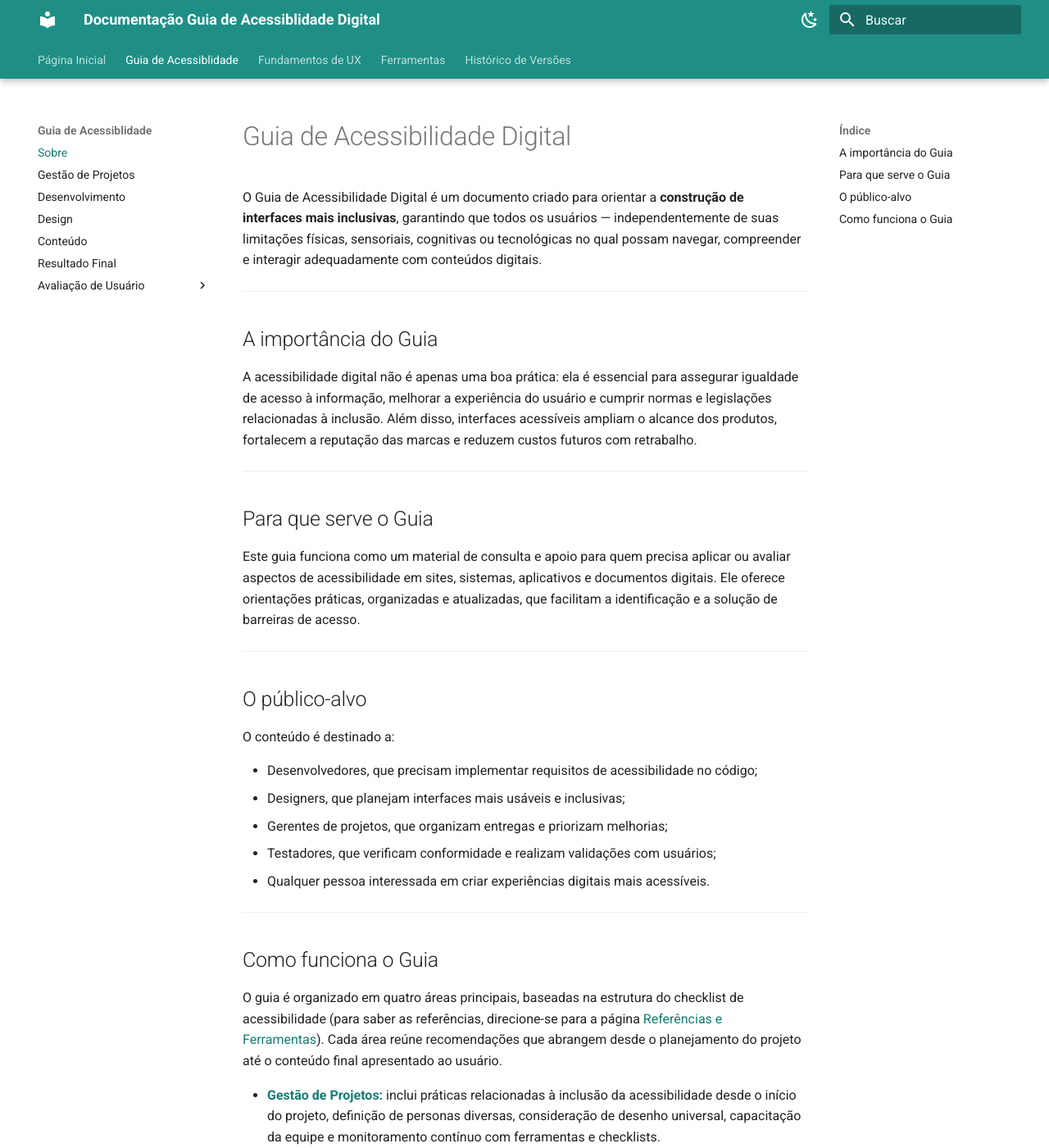
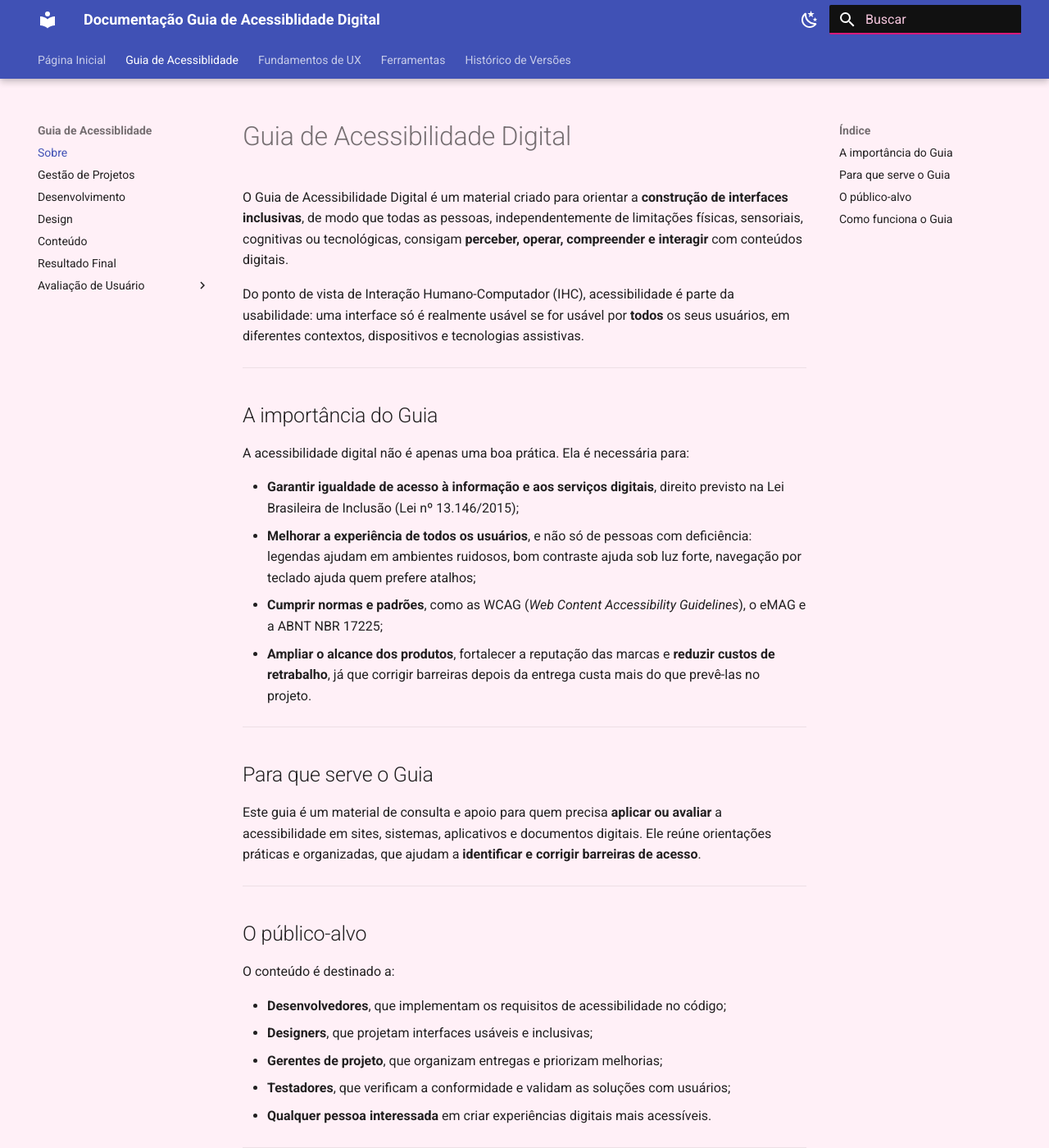
Before and after one commit to UnB-IHC/IHC_2026.2_Grupo01, an MkDocs documentation site: the page built from docs/guia_acessibilidade/sobre.md, in a window 1280 px wide and 1400 px high. Shown: the whole window at 82% size. Built offline with MkDocs 1.6.1 and Material for MkDocs 9.7.7, drawn with Linux system fonts in a browser that asks for light colours; some of the changed text lies outside the part shown.

Commit message:
docs: Alteração em estilização e em conteúdo do Guia de Acessibilidade

```diff
--- a/docs/css/custom.css
+++ b/docs/css/custom.css
@@ -129,37 +129,36 @@
 .vaaa-reset {
   cursor: pointer;
 }
+/* ===== Fundos: estilo dos slides (rosa e preto) ===== */
 [data-md-color-scheme="default"] {
-  --md-primary-fg-color: #1f8f86;
-  --md-primary-fg-color--light: #3fb0a6;
-  --md-primary-fg-color--dark: #156b64;
-  --md-primary-bg-color: #ffffff;
-  --md-primary-bg-color--light: #eafaf8;
-  --md-accent-fg-color: #00796b;
-  --md-accent-fg-color--transparent: rgba(31, 143, 134, 0.1);
-  --md-typeset-a-color: #137c73;
+  --md-default-bg-color: #fff0f7;
+  --md-default-bg-color--light: rgba(255, 240, 247, 0.7);
+  --md-default-bg-color--lighter: rgba(255, 240, 247, 0.3);
+  --md-code-bg-color: #fce4ef;
 }
 [data-md-color-scheme="slate"] {
-  --md-hue: 190;
-  --md-primary-fg-color: #1f8f86;
-  --md-primary-fg-color--light: #3fb0a6;
-  --md-primary-fg-color--dark: #156b64;
-  --md-primary-bg-color: #ffffff;
-  --md-accent-fg-color: #45c9bf;
-  --md-accent-fg-color--transparent: rgba(69, 201, 191, 0.12);
-  --md-typeset-a-color: #45c9bf;
+  --md-default-bg-color: #0d0d0d;
+  --md-default-bg-color--light: rgba(13, 13, 13, 0.54);
+  --md-default-bg-color--lighter: rgba(13, 13, 13, 0.26);
+  --md-code-bg-color: #1a1a1a;
 }
-.logo-home {
-  border-radius: 50%;
-  border: 5px solid var(--md-primary-fg-color);
-  padding: 6px;
-  background: var(--md-default-bg-color);
-  box-shadow: 0 6px 22px rgba(31, 143, 134, 0.45);
-  transition: transform 0.3s ease, box-shadow 0.3s ease;
+
+/* ===== Barra de pesquisa ===== */
+.md-search__form,
+[data-md-toggle="search"]:checked ~ .md-header .md-search__form {
+  background-color: #111111;
+  border-bottom: 2px solid #d81b7a;
 }
-.logo-home:hover {
-  transform: scale(1.03);
-  box-shadow: 0 10px 30px rgba(31, 143, 134, 0.6);
+.md-search__form:hover {
+  background-color: #1f1f1f;
+}
+.md-search__input,
+.md-search__input + .md-search__icon,
+.md-search__options > .md-icon {
+  color: #ffffff;
+}
+.md-search__input::placeholder {
+  color: #f5c6dd;
 }
 .equipe {
   display: flex;
--- a/docs/guia_acessibilidade/sobre.md
+++ b/docs/guia_acessibilidade/sobre.md
@@ -1,34 +1,45 @@
 # Guia de Acessibilidade Digital
-O Guia de Acessibilidade Digital é um documento criado para orientar a **construção de interfaces mais inclusivas**, garantindo que todos os usuários — independentemente de suas limitações físicas, sensoriais, cognitivas ou tecnológicas no qual possam navegar, compreender e interagir adequadamente com conteúdos digitais.
+
+O Guia de Acessibilidade Digital é um material criado para orientar a **construção de interfaces inclusivas**, de modo que todas as pessoas, independentemente de limitações físicas, sensoriais, cognitivas ou tecnológicas, consigam **perceber, operar, compreender e interagir** com conteúdos digitais.
+
+Do ponto de vista de Interação Humano-Computador (IHC), acessibilidade é parte da usabilidade: uma interface só é realmente usável se for usável por **todos** os seus usuários, em diferentes contextos, dispositivos e tecnologias assistivas.
 
 ---
 
 ## A importância do Guia
-A acessibilidade digital não é apenas uma boa prática: ela é essencial para assegurar igualdade de acesso à informação, melhorar a experiência do usuário e cumprir normas e legislações relacionadas à inclusão. Além disso, interfaces acessíveis ampliam o alcance dos produtos, fortalecem a reputação das marcas e reduzem custos futuros com retrabalho.
+
+A acessibilidade digital não é apenas uma boa prática. Ela é necessária para:
+
+- **Garantir igualdade de acesso à informação e aos serviços digitais**, direito previsto na Lei Brasileira de Inclusão (Lei nº 13.146/2015);
+- **Melhorar a experiência de todos os usuários**, e não só de pessoas com deficiência: legendas ajudam em ambientes ruidosos, bom contraste ajuda sob luz forte, navegação por teclado ajuda quem prefere atalhos;
+- **Cumprir normas e padrões**, como as WCAG (*Web Content Accessibility Guidelines*), o eMAG e a ABNT NBR 17225;
+- **Ampliar o alcance dos produtos**, fortalecer a reputação das marcas e **reduzir custos de retrabalho**, já que corrigir barreiras depois da entrega custa mais do que prevê-las no projeto.
 
 ---
 
 ## Para que serve o Guia
-Este guia funciona como um material de consulta e apoio para quem precisa aplicar ou avaliar aspectos de acessibilidade em sites, sistemas, aplicativos e documentos digitais.
-Ele oferece orientações práticas, organizadas e atualizadas, que facilitam a identificação e a solução de barreiras de acesso.
+
+Este guia é um material de consulta e apoio para quem precisa **aplicar ou avaliar** a acessibilidade em sites, sistemas, aplicativos e documentos digitais. Ele reúne orientações práticas e organizadas, que ajudam a **identificar e corrigir barreiras de acesso**.
 
 ---
 
 ## O público-alvo
+
 O conteúdo é destinado a:
 
-- Desenvolvedores, que precisam implementar requisitos de acessibilidade no código;
-- Designers, que planejam interfaces mais usáveis e inclusivas;
-- Gerentes de projetos, que organizam entregas e priorizam melhorias;
-- Testadores, que verificam conformidade e realizam validações com usuários;
-- Qualquer pessoa interessada em criar experiências digitais mais acessíveis.
+- **Desenvolvedores**, que implementam os requisitos de acessibilidade no código;
+- **Designers**, que projetam interfaces usáveis e inclusivas;
+- **Gerentes de projeto**, que organizam entregas e priorizam melhorias;
+- **Testadores**, que verificam a conformidade e validam as soluções com usuários;
+- **Qualquer pessoa interessada** em criar experiências digitais mais acessíveis.
 
 ---
 
 ## Como funciona o Guia
-O guia é organizado em quatro áreas principais, baseadas na estrutura do checklist de acessibilidade (para saber as referências, direcione-se para a página [Referências e Ferramentas](../referencias/referencias.md)). Cada área reúne recomendações que abrangem desde o planejamento do projeto até o conteúdo final apresentado ao usuário.
 
-- **[Gestão de Projetos:](guia_gestao.md)** inclui práticas relacionadas à inclusão da acessibilidade desde o início do projeto, definição de personas diversas, consideração de desenho universal, capacitação da equipe e monitoramento contínuo com ferramentas e checklists.
-- **[Desenvolvimento:](guia_desenvolvimento.md)** reúne critérios técnicos referentes ao código, como navegação por teclado, foco, semântica, tabelas, formulários, regiões estruturais, componentes interativos, compatibilidade com leitores de tela, prevenção de erro, responsividade e boas práticas gerais de implementação.
-- **[Design:](guia_design.md)** trata de aspectos visuais e de interação, incluindo foco visível, contraste de texto e elementos, uso de cores, indicadores gráficos, responsividade, espaçamento, consistência de navegação e clareza de elementos interativos.
-- **[Conteúdo:](guia_conteudo.md)** aborda a estrutura semântica do texto, organização de seções, uso correto de cabeçalhos, links claros, textos alternativos, legendas, audiodescrição, alternativas para conteúdo audiovisual e escrita compreensível para tecnologias assistivas.
+O guia é organizado em **quatro áreas principais**, baseadas na estrutura de um checklist de acessibilidade (as referências estão na página [Referências e Ferramentas](../referencias/referencias.md)). Juntas, elas cobrem todo o ciclo do produto, do planejamento ao conteúdo final entregue ao usuário.
+
+- **[Gestão de Projetos](guia_gestao.md):** inclusão da acessibilidade desde o início do projeto, definição de personas diversas, desenho universal, capacitação da equipe e monitoramento contínuo com ferramentas e checklists.
+- **[Desenvolvimento](guia_desenvolvimento.md):** critérios técnicos de código, como navegação por teclado, foco, semântica, tabelas, formulários, regiões estruturais, componentes interativos, compatibilidade com leitores de tela, prevenção de erros e responsividade.
+- **[Design](guia_design.md):** aspectos visuais e de interação, como foco visível, contraste de textos e elementos, uso de cores, indicadores gráficos, espaçamento, consistência de navegação e clareza dos elementos interativos.
+- **[Conteúdo](guia_conteudo.md):** estrutura semântica do texto, organização de seções, cabeçalhos, links claros, textos alternativos, legendas, audiodescrição, alternativas para conteúdo audiovisual e escrita compreensível para tecnologias assistivas.
```
